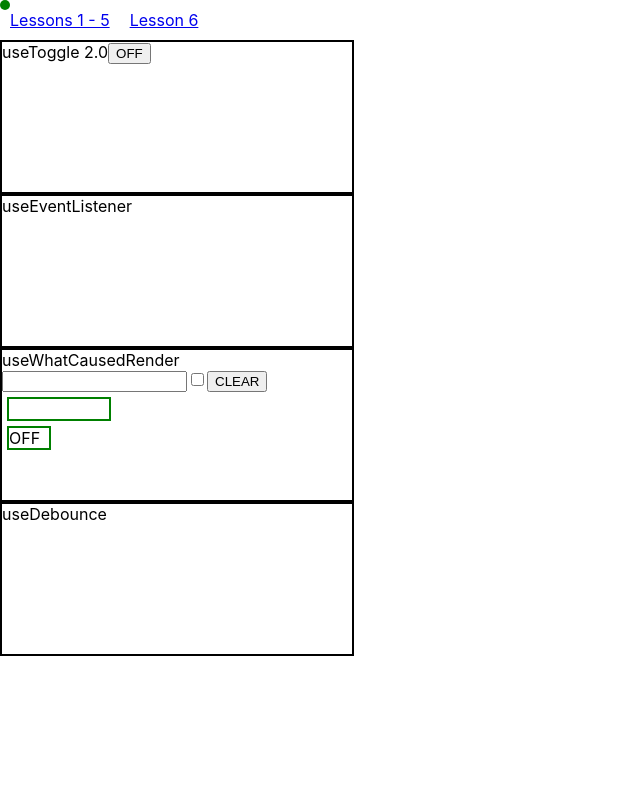
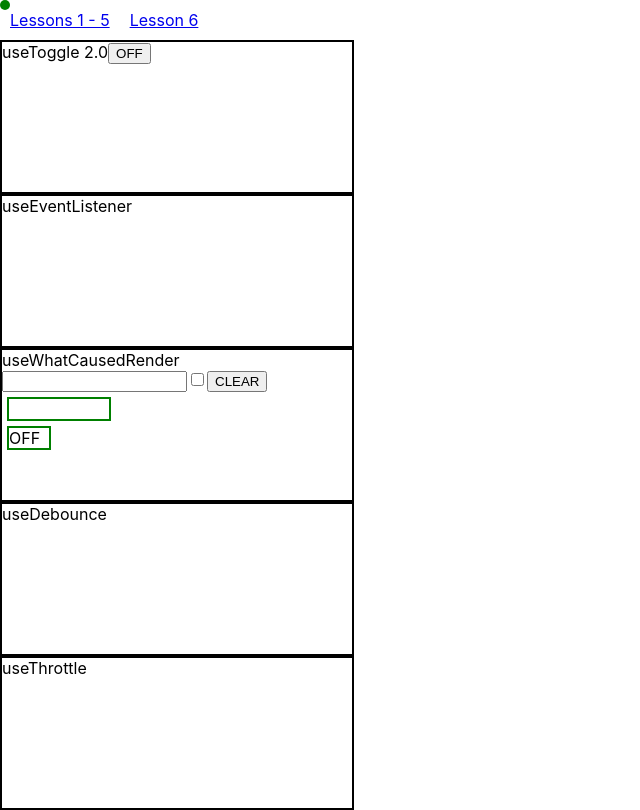
Before and after one commit to MaximSamorukov/react-hooks-udemy, a React (Create React App) app: page /lesson_6 in a window 1280 px wide. Shown: the whole page, without its empty margins (0-640 px from the left). Built offline with nearby package versions, Linux system fonts and the light colour scheme.

Commit message:
begin useThrottle

```diff
--- a/src/components/App.js
+++ b/src/components/App.js
@@ -7,6 +7,7 @@ import {
   Component10, Component11, Component12,
   Component13, Component14, Component620,
   Component621, Component622, Component623useDebounce,
+  Component623useThrottle,
 } from './lessons_components';
 function App() {
   return (
@@ -47,6 +48,7 @@ function App() {
               <Component621 />
               <Component622 />
               <Component623useDebounce />
+              <Component623useThrottle />
             </div>
           </div>
         )} />
--- a/src/components/lessons_components/component6_23_debounce.jsx
+++ b/src/components/lessons_components/component6_23_debounce.jsx
@@ -11,7 +11,7 @@ const Point = memo(({ style, point }) => {
 function Component623useDebounce () {
   const [origin , setOrigin] = useState({ x: 0, y: 0 });
   const [path, setPath] = useState([]);
-  const debValue = useDebounce(origin, 5);
+  const debValue = useDebounce(origin, 500);
   const keyPressHandler = useCallback((event) => {
     const { clientX, clientY } = event;
     setOrigin({ x: clientX, y: clientY });
--- /dev/null
+++ b/src/components/lessons_components/component6_23_throttle.jsx
@@ -0,0 +1,15 @@
+import React, { useCallback, useState, useEffect, useRef, memo } from "react";
+import Wrapper from "./wrapper";
+
+function Component623useThrottle () {
+
+  return (
+    <Wrapper>
+      <div>useThrottle</div>
+
+
+    </Wrapper>
+  );
+}
+
+export default Component623useThrottle;
--- a/src/components/lessons_components/index.js
+++ b/src/components/lessons_components/index.js
@@ -16,6 +16,7 @@ import Component620 from "./component6_20";
 import Component621 from "./component6_21";
 import Component622 from "./component6_22";
 import Component623useDebounce from "./component6_23_debounce";
+import Component623useThrottle from "./component6_23_throttle";
 export {
   Component1,
   Component2,
@@ -35,4 +36,5 @@ export {
   Component621,
   Component622,
   Component623useDebounce,
+  Component623useThrottle,
 };
```
